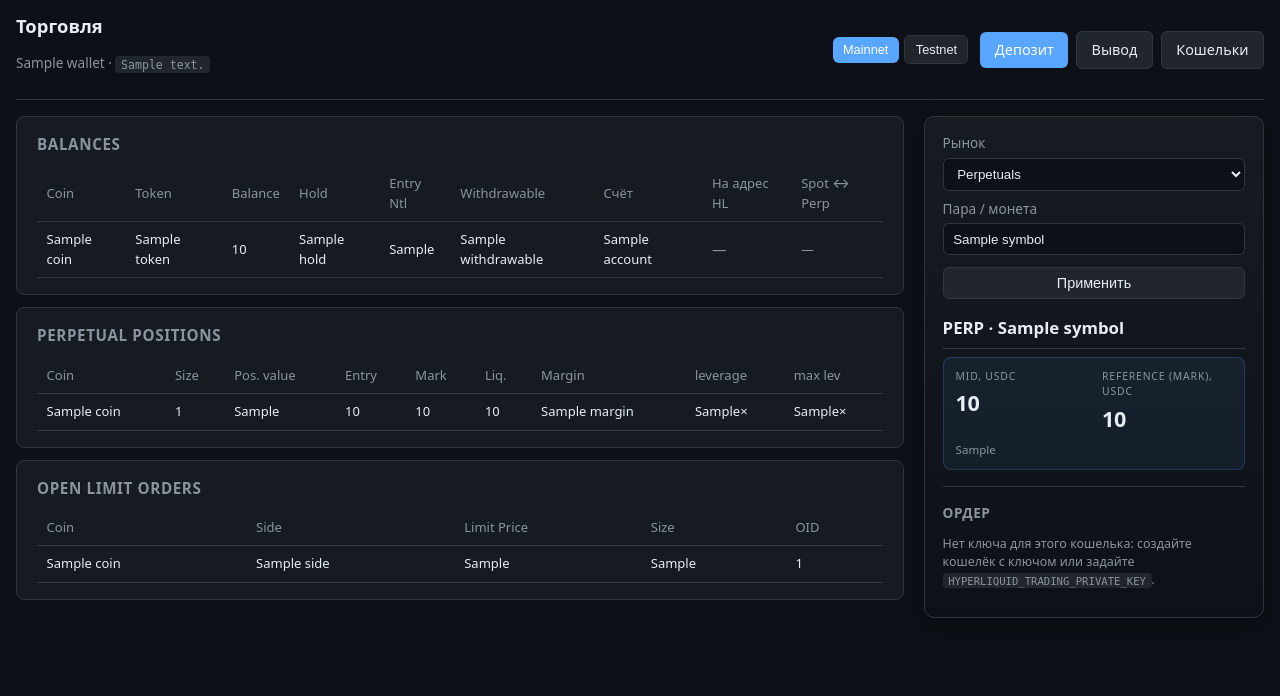
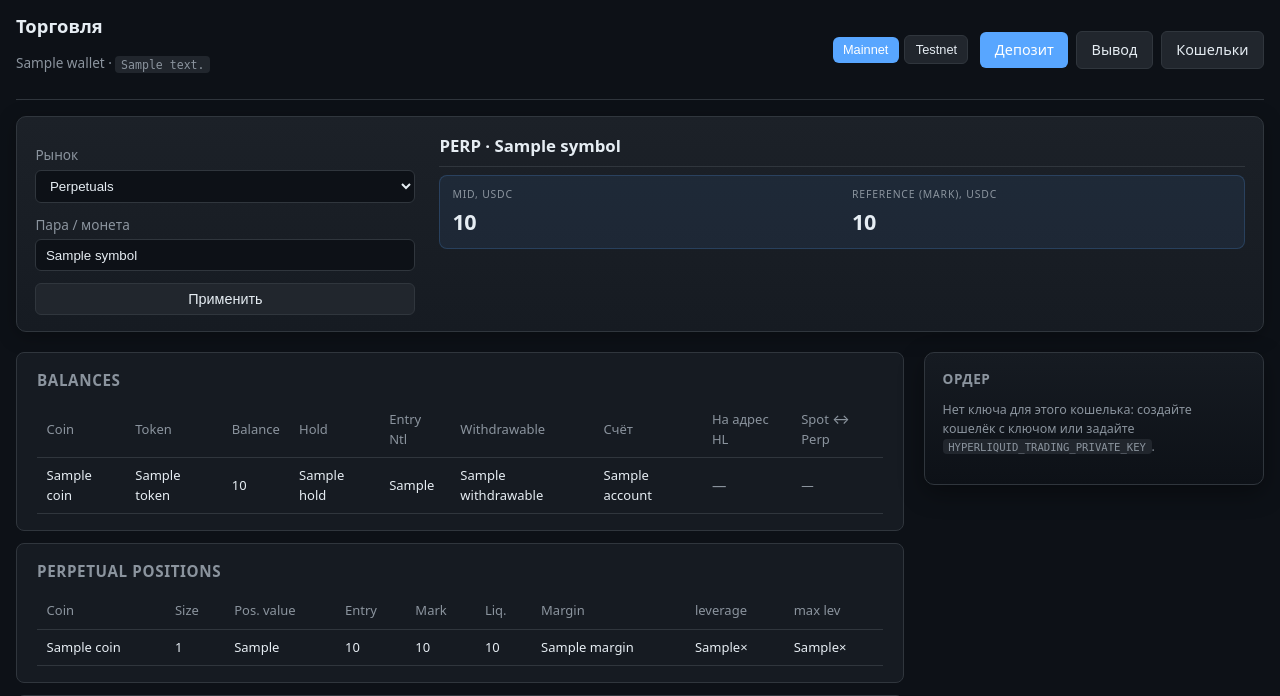
Before and after one commit to dashkordefi/hyperliquid-trader-platform, a Django app: template trading/templates/trading/dashboard.html in a window 1280 px wide. Shown: the part 49-745 px from the top of the page. Before the commit the page ends 688 px from the top, so only its background shows below. Run offline with Django 4.2, Linux system fonts and the light colour scheme; the template is opened without the code that fills it: most values are stand-ins (such as "Sample title", 1, 10 or a date in 2020).

Commit message:
Spot reference: ctxs by universe index; CSRF/cookies for local; dashboard: market+prices bar on top, parallel prices, drop instrument caption
Made-with: Cursor

```diff
--- a/trading/templates/trading/dashboard.html
+++ b/trading/templates/trading/dashboard.html
@@ -60,6 +60,28 @@
         padding: 1rem 1.1rem;
         box-shadow: 0 8px 24px rgba(0,0,0,0.35);
     }
+    .trade-instrument-bar {
+        margin-bottom: 1.25rem;
+        padding: 1rem 1.15rem;
+        border: 1px solid var(--border);
+        border-radius: 10px;
+        background: linear-gradient(180deg, #1c2128 0%, #161b22 100%);
+        box-shadow: 0 4px 20px rgba(0, 0, 0, 0.28);
+    }
+    .trade-instrument-bar-inner {
+        display: grid;
+        grid-template-columns: minmax(220px, 380px) minmax(0, 1fr);
+        gap: 1.25rem 1.5rem;
+        align-items: start;
+    }
+    @media (max-width: 960px) {
+        .trade-instrument-bar-inner {
+            grid-template-columns: 1fr;
+        }
+    }
+    .trade-instrument-form .hl-form label { margin-top: 0.5rem; }
+    .trade-instrument-form .hl-form label:first-of-type { margin-top: 0; }
+    .trade-instrument-prices { min-width: 0; }
     .trade-pair-line {
         font-size: 1.05rem;
         font-weight: 600;
@@ -67,6 +89,9 @@
         padding-bottom: 0.5rem;
         border-bottom: 1px solid var(--border);
         font-variant-numeric: tabular-nums;
+    }
+    .trade-instrument-prices .trade-mid-strip {
+        margin-bottom: 0;
     }
     .trade-mid-strip {
         margin: 0 0 1rem;
@@ -77,12 +102,12 @@
     }
     .trade-mid-price-row {
         display: grid;
-        grid-template-columns: 1fr 1fr;
-        gap: 0.75rem 1rem;
+        grid-template-columns: repeat(2, minmax(0, 1fr));
+        gap: 0.75rem 1.25rem;
         align-items: start;
     }
-    @media (max-width: 420px) {
-        .trade-mid-price-row { grid-template-columns: 1fr; }
+    .trade-mid-price-row > div {
+        min-width: 0;
     }
     .trade-mid-strip .mid-label {
         display: block;
@@ -98,13 +123,6 @@
         font-variant-numeric: tabular-nums;
         letter-spacing: -0.02em;
     }
-    .trade-mid-strip .mid-coin {
-        display: block;
-        font-size: 0.72rem;
-        color: var(--muted);
-        margin-top: 0.35rem;
-        word-break: break-all;
-    }
     .trade-sidebar .hl-form label { margin-top: 0.5rem; }
     .trade-sidebar .hl-form label:first-of-type { margin-top: 0; }
     .trade-sidebar input, .trade-sidebar select {
@@ -114,6 +132,11 @@
         margin-top: 1rem;
         padding-top: 1rem;
         border-top: 1px solid var(--border);
+    }
+    .trade-sidebar-order-only .trade-order-block {
+        margin-top: 0;
+        padding-top: 0;
+        border-top: none;
     }
     .trade-order-block h3 {
         font-size: 0.85rem;
@@ -259,6 +282,50 @@
         <a href="{% url 'deposit_request' %}" class="btn">Депозит</a>
         <a href="{% url 'withdraw_request' %}" class="btn secondary">Вывод</a>
         <a href="{% url 'wallet_select' %}" class="btn secondary">Кошельки</a>
+    </div>
+</div>
+
+<div class="trade-instrument-bar" aria-label="Рынок и цены">
+    <div class="trade-instrument-bar-inner">
+        <form method="get" class="hl-form trade-instrument-form" action="">
+            <label for="market">Рынок</label>
+            <select name="market" id="market">
+                <option value="perp" {% if market_type == "perp" %}selected{% endif %}>Perpetuals</option>
+                <option value="spot" {% if market_type == "spot" %}selected{% endif %}>Spot</option>
+            </select>
+            <label for="symbol">Пара / монета</label>
+            <input name="symbol" id="symbol" value="{{ symbol }}" placeholder="ETH, BTC, …" autocomplete="off" list="perp-coins">
+            <datalist id="perp-coins">
+                {% for s in perp_symbols %}<option value="{{ s }}">{% endfor %}
+            </datalist>
+            <datalist id="spot-coins">
+                {% for s in spot_symbols %}<option value="{{ s }}">{% endfor %}
+            </datalist>
+            <p class="trade-apply-row" style="margin-top:0.75rem;margin-bottom:0"><button type="submit" class="secondary" style="width:100%">Применить</button></p>
+        </form>
+        <div class="trade-instrument-prices">
+            <p class="trade-pair-line" id="trade-pair-display">{{ market_type|upper }} · {{ symbol }}</p>
+            <div class="trade-mid-strip" aria-live="polite">
+                <div class="trade-mid-price-row">
+                    <div>
+                        {% if market_type == "perp" %}
+                        <span class="mid-label">Mark (mid), USDC</span>
+                        {% else %}
+                        <span class="mid-label">Mid, USDC</span>
+                        {% endif %}
+                        <span class="mid-value">{% if data.mid_price is not None %}{{ data.mid_price }}{% else %}—{% endif %}</span>
+                    </div>
+                    <div>
+                        {% if market_type == "perp" %}
+                        <span class="mid-label">Reference (oracle), USDC</span>
+                        {% else %}
+                        <span class="mid-label">Reference (mark), USDC</span>
+                        {% endif %}
+                        <span class="mid-value">{% if data.reference_price is not None %}{{ data.reference_price }}{% else %}—{% endif %}</span>
+                    </div>
+                </div>
+            </div>
+        </div>
     </div>
 </div>
 
@@ -429,48 +496,7 @@
         </div>
     </div>
 
-    <aside class="trade-sidebar" aria-label="Панель торговли">
-        <form method="get" class="hl-form" action="">
-            <label for="market">Рынок</label>
-            <select name="market" id="market">
-                <option value="perp" {% if market_type == "perp" %}selected{% endif %}>Perpetuals</option>
-                <option value="spot" {% if market_type == "spot" %}selected{% endif %}>Spot</option>
-            </select>
-            <label for="symbol">Пара / монета</label>
-            <input name="symbol" id="symbol" value="{{ symbol }}" placeholder="ETH, BTC, …" autocomplete="off" list="perp-coins">
-            <datalist id="perp-coins">
-                {% for s in perp_symbols %}<option value="{{ s }}">{% endfor %}
-            </datalist>
-            <datalist id="spot-coins">
-                {% for s in spot_symbols %}<option value="{{ s }}">{% endfor %}
-            </datalist>
-            <p style="margin-top:0.75rem"><button type="submit" class="secondary" style="width:100%">Применить</button></p>
-        </form>
-
-        <p class="trade-pair-line" id="trade-pair-display">{{ market_type|upper }} · {{ symbol }}</p>
-
-        <div class="trade-mid-strip" aria-live="polite">
-            <div class="trade-mid-price-row">
-                <div>
-                    {% if market_type == "perp" %}
-                    <span class="mid-label">Mark (mid), USDC</span>
-                    {% else %}
-                    <span class="mid-label">Mid, USDC</span>
-                    {% endif %}
-                    <span class="mid-value">{% if data.mid_price is not None %}{{ data.mid_price }}{% else %}—{% endif %}</span>
-                </div>
-                <div>
-                    {% if market_type == "perp" %}
-                    <span class="mid-label">Reference (oracle), USDC</span>
-                    {% else %}
-                    <span class="mid-label">Reference (mark), USDC</span>
-                    {% endif %}
-                    <span class="mid-value">{% if data.reference_price is not None %}{{ data.reference_price }}{% else %}—{% endif %}</span>
-                </div>
-            </div>
-            <span class="mid-coin">{% if market_type == "spot" %}{{ data.spot_display_token }}{% else %}{{ data.instrument_coin }}{% endif %}</span>
-        </div>
-
+    <aside class="trade-sidebar trade-sidebar-order-only" aria-label="Панель ордера">
         <div class="trade-order-block">
             <h3>Ордер</h3>
             {% if not hl_trading_key_configured %}
```
Also changed, not shown: config/settings.py (+25 -8 lines), trading/hl_read.py (+16 -7 lines).
